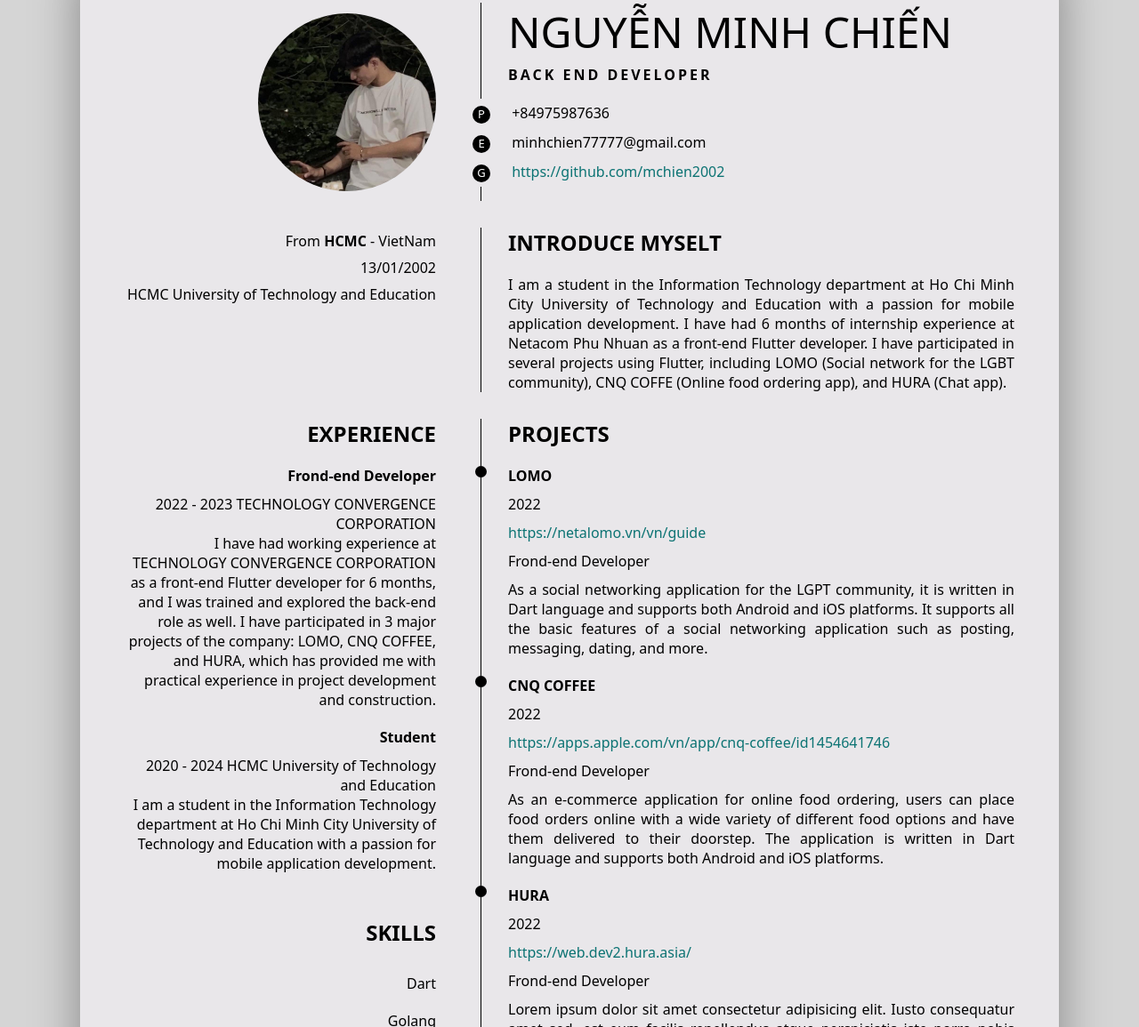
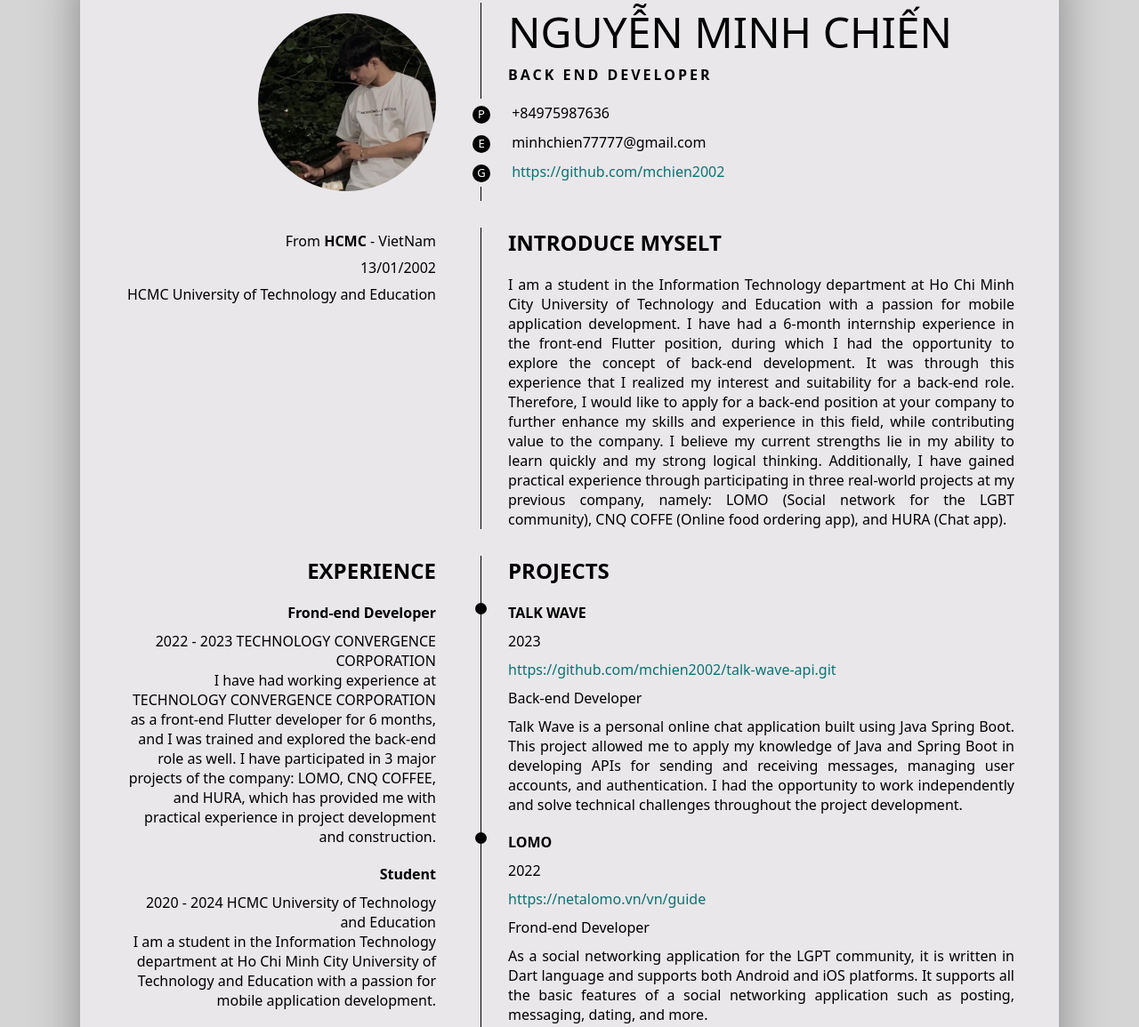
Before and after one commit to mchien2002/CV-BACKEND, a plain HTML site: page index.html in a window 1280 px wide. Shown: the part 55-1210 px from the top of the page at 89% size. Drawn offline with Linux system fonts and the light colour scheme.

Commit message:
back end is comming

```diff
--- a/index.html
+++ b/index.html
@@ -5,7 +5,7 @@
         <meta charset="UTF-8">
         <meta http-equiv="X-UA-Compatible" content="IE=edge">
         <meta name="viewport" content="width=device-width, initial-scale=1.0">
-        <title>Document</title>
+        <title>NGUYỄN MINH CHIẾN BACK END DEVELOPER</title>
         <link rel="stylesheet" href="style.css">
         <link rel="stylesheet" href="https://cdnjs.cloudflare.com/ajax/libs/font-awesome/6.2.1/css/all.min.css">
     </head>
@@ -25,7 +25,7 @@
                         <span>E</span> minhchien77777@gmail.com
                     </li>
                     <li>
-                        <span>G</span> <a href="https://github.com/mchien2002" style="color: #0c7373; text-decoration: none;">https://github.com/mchien2002</a>
+                        <span>G</span> <a href="https://github.com/mchien2002" target="_blank" style="color: #0c7373; text-decoration: none;">https://github.com/mchien2002</a>
                     </li>
                 </ul>
            </div>
@@ -38,7 +38,7 @@
            </div>
            <div class="intro">
             <h2>INTRODUCE MYSELT</h2>
-            I am a student in the Information Technology department at Ho Chi Minh City University of Technology and Education with a passion for mobile application development. I have had 6 months of internship experience at Netacom Phu Nhuan as a front-end Flutter developer. I have participated in several projects using Flutter, including LOMO (Social network for the LGBT community), CNQ COFFE (Online food ordering app), and HURA (Chat app).
+            I am a student in the Information Technology department at Ho Chi Minh City University of Technology and Education with a passion for mobile application development. I have had a 6-month internship experience in the front-end Flutter position, during which I had the opportunity to explore the concept of back-end development. It was through this experience that I realized my interest and suitability for a back-end role. Therefore, I would like to apply for a back-end position at your company to further enhance my skills and experience in this field, while contributing value to the company. I believe my current strengths lie in my ability to learn quickly and my strong logical thinking. Additionally, I have gained practical experience through participating in three real-world projects at my previous company, namely: LOMO (Social network for the LGBT community), CNQ COFFE (Online food ordering app), and HURA (Chat app).
            </div>
            <div class="experience">
             <h2>EXPERIENCE</h2>
@@ -80,12 +80,27 @@
            <div class="project">
             <h2>PROJECTS</h2>
             <div class="item">
+                <h4>TALK WAVE</h4>
+                <div class="time">
+                    2023
+                </div>
+                <div class="web">
+                    <a href="https://github.com/mchien2002/talk-wave-api.git" target="_blank">https://github.com/mchien2002/talk-wave-api.git</a>
+                </div>
+                <div class="location">
+                   Back-end Developer
+                </div>
+                <div class="des">
+                    Talk Wave is a personal online chat application built using Java Spring Boot. This project allowed me to apply my knowledge of Java and Spring Boot in developing APIs for sending and receiving messages, managing user accounts, and authentication. I had the opportunity to work independently and solve technical challenges throughout the project development.
+                </div>
+            </div>
+            <div class="item">
                 <h4>LOMO</h4>
                 <div class="time">
                     2022
                 </div>
                 <div class="web">
-                    <a href="https://netalomo.vn/vn/guide">https://netalomo.vn/vn/guide</a>
+                    <a href="https://netalomo.vn/vn/guide" target="_blank">https://netalomo.vn/vn/guide</a>
                 </div>
                 <div class="location">
                     Frond-end Developer
@@ -106,7 +121,7 @@
                     2022
                 </div>
                 <div class="web">
-                    <a href="https://apps.apple.com/vn/app/cnq-coffee/id1454641746">https://apps.apple.com/vn/app/cnq-coffee/id1454641746</a>
+                    <a href="https://apps.apple.com/vn/app/cnq-coffee/id1454641746" target="_blank">https://apps.apple.com/vn/app/cnq-coffee/id1454641746</a>
                 </div>
                 <div class="location">
                     Frond-end Developer
@@ -122,7 +137,7 @@
                     2022
                 </div>
                 <div class="web">
-                    <a href="https://web.dev2.hura.asia/">https://web.dev2.hura.asia/</a>
+                    <a href="https://web.dev2.hura.asia/" target="_blank">https://web.dev2.hura.asia/</a>
                 </div>
                 <div class="location">
                     Frond-end Developer
```
